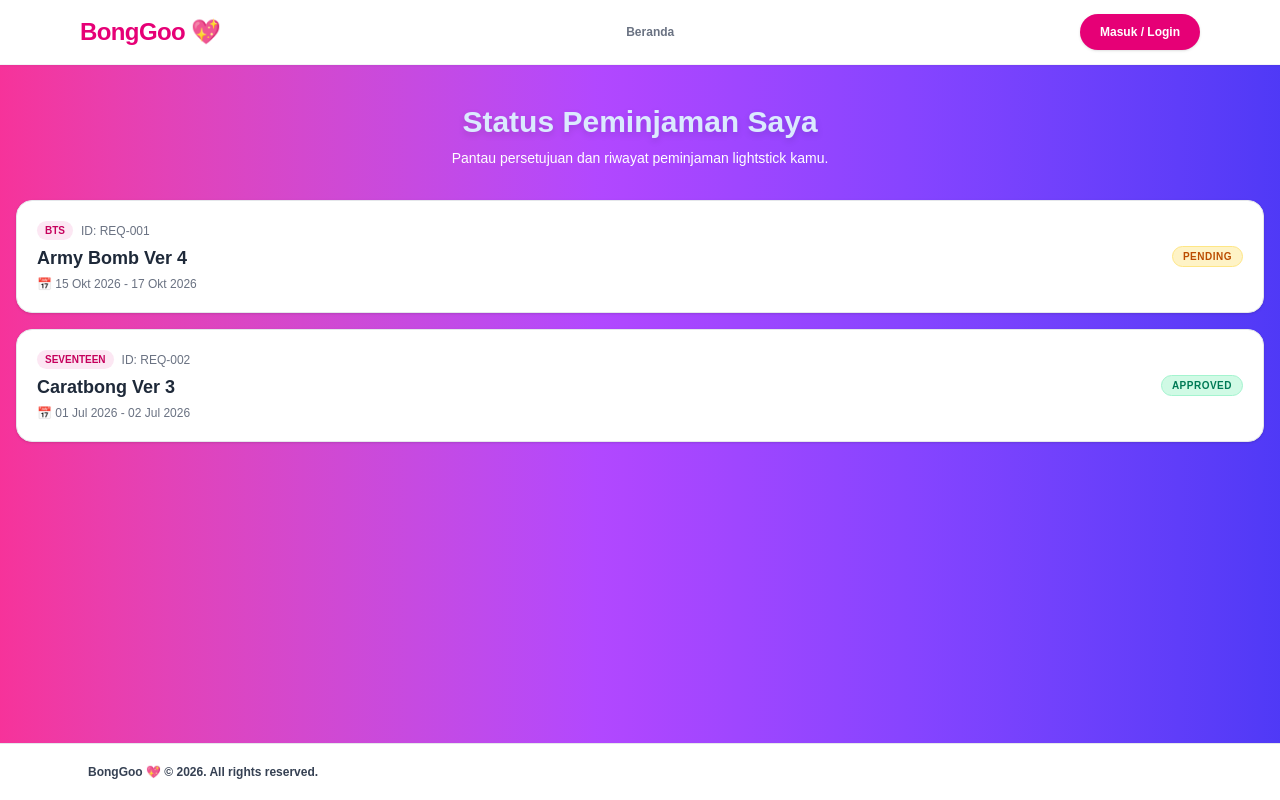
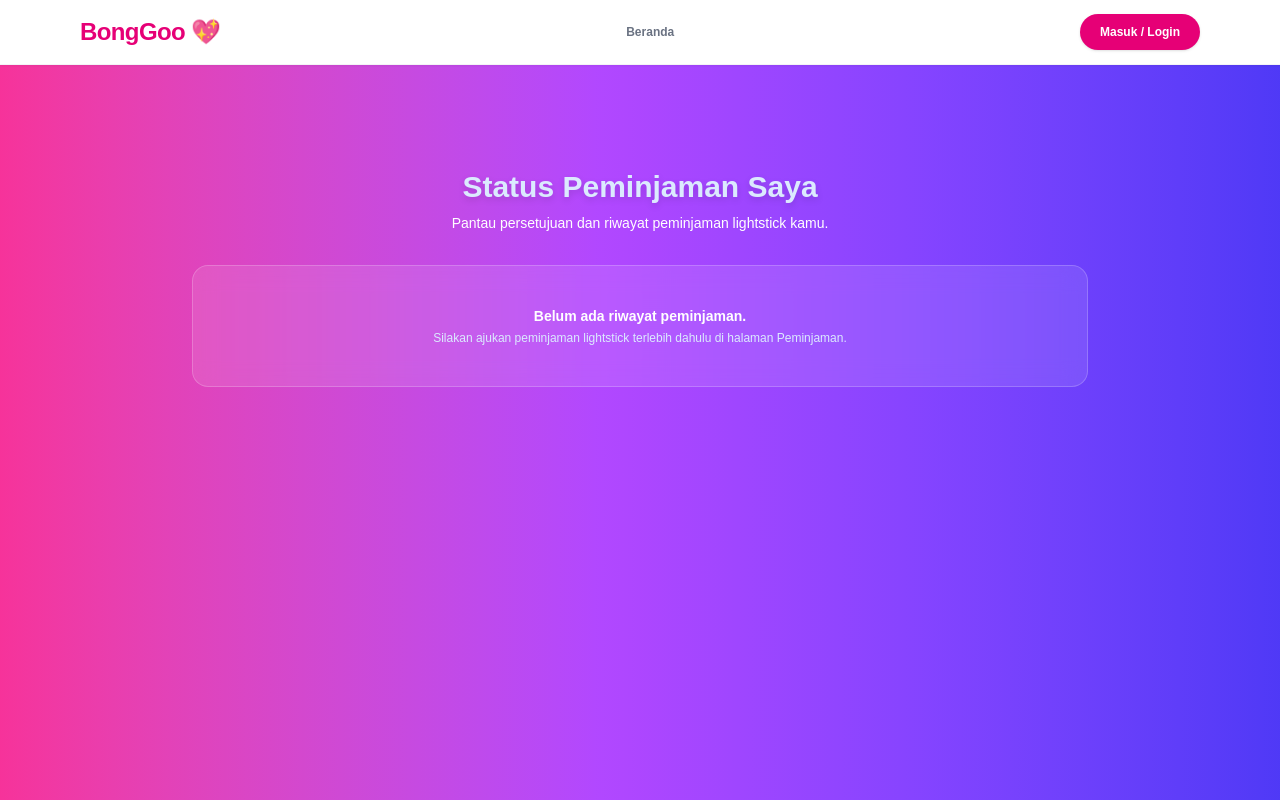
Before and after one commit to isilalala/BongGoo, a Next.js app: page /status in a window 1280 px wide. Shown: the top 800 px of the page. Built offline with nearby package versions, Linux system fonts and the light colour scheme.

Commit message:
fitur status

```diff
--- a/src/app/peminjaman/page.js
+++ b/src/app/peminjaman/page.js
@@ -2,13 +2,18 @@
 "use client";
 
 import { useState } from "react";
+import { useRouter } from "next/navigation";
 import Counter from "../../components/Counter";
 import Button from "../../components/Button";
 import { lightsticks } from "../../data/dataLightstick";
 
 export default function PeminjamanPage() {
+  const router = useRouter();
+
   const [selectedLightstickId, setSelectedLightstickId] = useState("A1");
   const [days, setDays] = useState(1);
+  const [startDate, setStartDate] = useState("");
+  const [eventName, setEventName] = useState("");
 
   // Ambil detail item terpilih
   const selectedItem =
@@ -23,15 +28,46 @@ export default function PeminjamanPage() {
 
   const handleSubmit = (e) => {
     e.preventDefault();
-    alert("Pengajuan peminjaman berhasil dikirim! Silakan cek di halaman Status.");
+
+    // 1. Ambil data akun yang sedang login dari localStorage
+    const currentUser = JSON.parse(localStorage.getItem("user") || "{}");
+    const username = currentUser.username || currentUser.name || "User";
+
+    // 2. Buat objek data pengajuan baru
+    const newRequest = {
+      id: `REQ-${Math.floor(100 + Math.random() * 900)}`,
+      username: username, // Penting: Menyimpan username pengaju
+      itemName: selectedItem.name,
+      groupName: selectedItem.category || selectedItem.group || "K-POP",
+      startDate: startDate,
+      days: days,
+      eventName: eventName,
+      totalBiaya: totalBiaya,
+      status: "PENDING", // Status awal saat baru mengajukan
+      createdAt: new Date().toISOString(),
+    };
+
+    // 3. Simpan ke array 'borrowRequests' di localStorage
+    const existingRequests = JSON.parse(
+      localStorage.getItem("borrowRequests") || "[]"
+    );
+    localStorage.setItem(
+      "borrowRequests",
+      JSON.stringify([newRequest, ...existingRequests])
+    );
+
+    alert("Pengajuan peminjaman berhasil dikirim!");
+
+    // 4. Arahkan pengguna ke halaman Status
+    router.push("/status");
   };
 
   return (
     <div className="w-full min-h-screen h-screen py-10 px-4 bg-cover bg-center bg-no-repeat flex items-center justify-center">
-        <div
+      <div
         className="fixed inset-0 w-full h-full bg-cover bg-center bg-no-repeat -z-10"
         style={{ backgroundImage: "url('/fandom-kpop.jpg')" }}
-        />
+      />
       <div className="max-w-2xl w-full mx-auto my-6 bg-white/95 backdrop-blur-md p-8 rounded-3xl border border-gray-200 shadow-2xl">
         <h1 className="text-2xl font-bold mb-1 text-gray-800">
           Form Pengajuan Peminjaman
@@ -68,6 +104,8 @@ export default function PeminjamanPage() {
               <input
                 type="date"
                 required
+                value={startDate}
+                onChange={(e) => setStartDate(e.target.value)}
                 className="w-full border border-gray-300 rounded-xl p-2.5 text-xs font-medium text-gray-900 bg-slate-50/50 focus:outline-none focus:ring-2 focus:ring-pink-500"
               />
             </div>
@@ -87,6 +125,8 @@ export default function PeminjamanPage() {
             <input
               type="text"
               required
+              value={eventName}
+              onChange={(e) => setEventName(e.target.value)}
               placeholder="Contoh: Konser BTS World Tour Jakarta"
               className="w-full border border-gray-300 rounded-xl p-2.5 text-xs font-medium text-gray-900 bg-slate-50/50 focus:outline-none focus:ring-2 focus:ring-pink-500"
             />
--- a/src/app/status/page.js
+++ b/src/app/status/page.js
@@ -1,29 +1,40 @@
 // app/status/page.js
+"use client";
+
+import { useEffect, useState } from "react";
 import Badge from "../../components/Badge";
 
 export default function StatusPage() {
-  // Data dummy riwayat pengajuan peminjaman user
-  const userRentals = [
-    {
-      id: "REQ-001",
-      item: "Army Bomb Ver 4",
-      group: "BTS",
-      date: "15 Okt 2026 - 17 Okt 2026",
-      status: "Pending",
-    },
-    {
-      id: "REQ-002",
-      item: "Caratbong Ver 3",
-      group: "SEVENTEEN",
-      date: "01 Jul 2026 - 02 Jul 2026",
-      status: "Approved",
-    },
-  ];
+  const [userRentals, setUserRentals] = useState([]);
+
+  useEffect(() => {
+    // Jalankan secara asynchronous agar tidak memicu error synchronous setState
+    const loadData = () => {
+      try {
+        const userString = localStorage.getItem("user");
+        const currentUser = userString ? JSON.parse(userString) : {};
+        const loggedInUsername = currentUser.username || currentUser.name || "";
+
+        const requestsString = localStorage.getItem("borrowRequests");
+        const allRequests = requestsString ? JSON.parse(requestsString) : [];
+
+        const myFilteredRequests = Array.isArray(allRequests)
+          ? allRequests.filter((item) => item && item.username === loggedInUsername)
+          : [];
+
+        setUserRentals(myFilteredRequests);
+      } catch (error) {
+        console.error("Gagal memuat data dari localStorage:", error);
+      }
+    };
+
+    // Panggil fungsi pembacaan data
+    loadData();
+  }, []);
 
   return (
-    <div className="w-full min-h-screen fixed inset-0 -z-10 bg-linear-to-r from-pink-500 via-purple-500 to-indigo-600 text-white pt-12 md:pt-16 pb-12 px-4 flex flex-col">
+    <div className="w-full min-h-screen bg-gradient-to-r from-pink-500 via-purple-500 to-indigo-600 text-white pt-12 md:pt-16 pb-12 px-4 flex flex-col items-center">
       <div className="max-w-4xl mx-auto w-full pt-10 text-center">
-        {/* Judul & Deskripsi */}
         <h1 className="text-2xl md:text-3xl font-extrabold text-blue-100 drop-shadow-md mb-2">
           Status Peminjaman Saya
         </h1>
@@ -31,26 +42,47 @@ export default function StatusPage() {
           Pantau persetujuan dan riwayat peminjaman lightstick kamu.
         </p>
       </div>
-      <div className="space-y-4">
-        {userRentals.map((rental) => (
+
+      <div className="max-w-4xl w-full space-y-4">
+        {userRentals && userRentals.length > 0 ? (
+          userRentals.map((rental, index) => (
             <div
-            key={rental.id}
+              key={rental.id || index}
               className="bg-white p-5 rounded-2xl border border-gray-200 shadow-sm flex flex-col md:flex-row justify-between items-start md:items-center gap-4"
             >
               <div>
                 <div className="flex items-center gap-2 mb-1">
-                <span className="text-[10px] font-bold bg-pink-100 text-pink-700 px-2 py-0.5 rounded-full">
-                  {rental.group}
+                  <span className="text-[10px] font-bold bg-pink-100 text-pink-700 px-2 py-0.5 rounded-full uppercase">
+                    {rental.groupName || rental.group || "K-POP"}
                   </span>
                   <span className="text-xs text-gray-500">ID: {rental.id}</span>
                 </div>
-              <h2 className="font-bold text-gray-800 text-lg">{rental.item}</h2>
-              <p className="text-xs text-gray-500 mt-1">📅 {rental.date}</p>
+                <h2 className="font-bold text-gray-800 text-lg">
+                  {rental.itemName || rental.item}
+                </h2>
+                <p className="text-xs text-gray-500 mt-1">
+                  📅 {rental.startDate ? `${rental.startDate} (${rental.days} Hari)` : rental.date}
+                </p>
+                {rental.eventName && (
+                  <p className="text-xs text-gray-400 mt-0.5">
+                    🎟️ Event: {rental.eventName}
+                  </p>
+                )}
               </div>
 
-            <Badge status={rental.status} />
+              <Badge status={rental.status || "Pending"} />
             </div>
-        ))}
+          ))
+        ) : (
+          <div className="bg-white/10 backdrop-blur-md rounded-2xl p-10 text-center border border-white/20">
+            <p className="text-sm font-semibold text-white">
+              Belum ada riwayat peminjaman.
+            </p>
+            <p className="text-xs text-blue-100 mt-1">
+              Silakan ajukan peminjaman lightstick terlebih dahulu di halaman Peminjaman.
+            </p>
+          </div>
+        )}
       </div>
     </div>
   );
```
Lines whose indentation alone changed are shown as unchanged.
